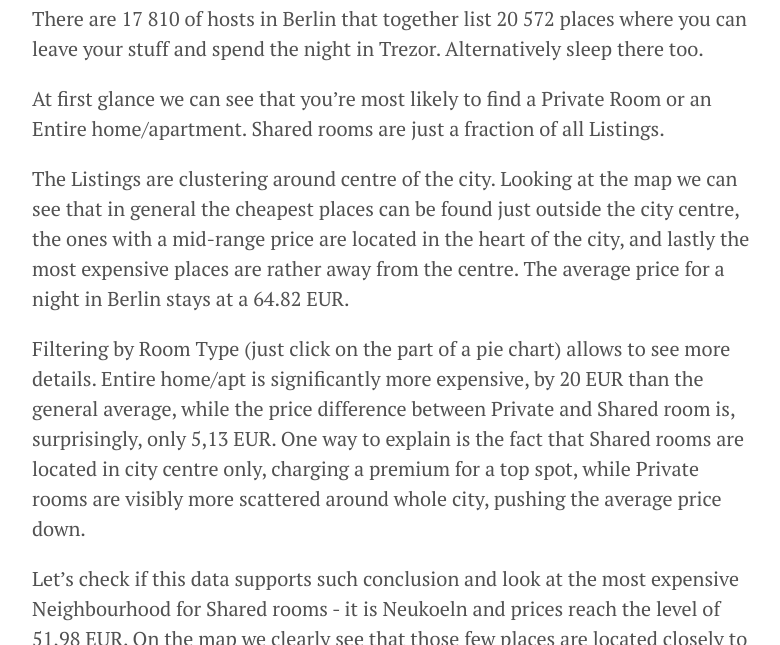
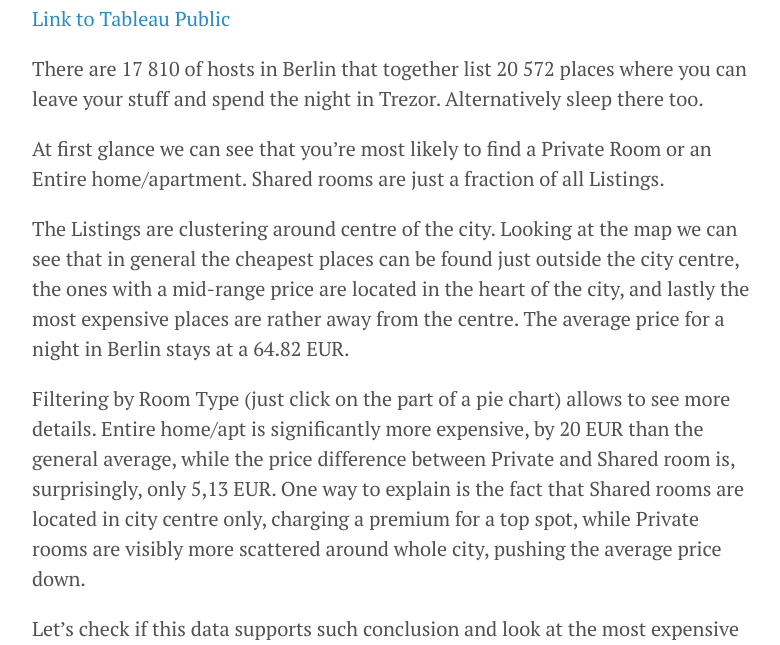
Before and after one commit to dorotamierzwa/dorotamierzwa.github.io, a Jekyll site: the page built from _posts/2018-01-18-Airbnb-Listings-In-Berlin.md, in a window 1280 px wide and 900 px high, scrolled down 1011 px, cut to the strip 255-900 px from the top of the window. Shown: the whole strip, without its empty margins (248-1028 px from the left). Built offline with Jekyll 4.4.1, drawn with Linux system fonts in a browser that asks for light colours; some of the changed text lies outside the part shown.

Commit message:
updated links in a post

```diff
--- a/_posts/2018-01-18-Airbnb-Listings-In-Berlin.md
+++ b/_posts/2018-01-18-Airbnb-Listings-In-Berlin.md
@@ -16,7 +16,7 @@ I added a filter that excluded outliers - prices above 2000 EUR (can be found in
   <iframe src="https://public.tableau.com/views/AirbnblistingsinBerlin2/AirbnbListingsinBerlin?:embed=y&:display_count=yes"></iframe>
 </div>
 
-
+[Link to Tableau Public](https://public.tableau.com/profile/dorota5520#!/vizhome/AirbnblistingsinBerlin2/AirbnbListingsinBerlin)
 
 There are 17 810 of hosts in Berlin that together list 20 572 places where you can leave your stuff and spend the night in Trezor. Alternatively sleep there too.
 
@@ -30,12 +30,15 @@ Let’s check if this data supports such conclusion and look at the most expensi
 
 The last chart is what seems very interesting and immediately a question arises: Why so many listings have little or no reviews? First explanation that comes to mind is that they are probably too recent and simply didn’t manage to receive any guests yet. The data I’m using was published on 8th of May 2017, I think it makes sense now to filter out Hosts that first logged in in 2017.
 
+
 <style>
 .responsive-wrap iframe{ width: 700px; height: 600px}
 </style>
 <div class="responsive-wrap">
   <iframe src="https://public.tableau.com/views/Listingsvs_Reviews-AirbnbBerlin/Listingsvs_Reviews-AirbnbBerlin?:embed=y&:display_count=yes"></iframe>
 </div>
+
+[Link to Tableau Public](https://public.tableau.com/profile/dorota5520#!/vizhome/Listingsvs_Reviews-AirbnbBerlin/Listingsvs_Reviews-AirbnbBerlin)
 
 The relation is clear - the higher the Number of reviews, the lower the percentage of all Listings. The biggest group of Listings with no reviews are those set up in 2015. Not surprisingly, as this was the year when new Listings recorded their peak and almost 5k new Hosts logged in. The second biggest group are Listings from 2016 and then 2014, this structure is more or less maintained regardless of Number of reviews. This does not explain why the “no reveiew” Listings are so numerous.
 
```
